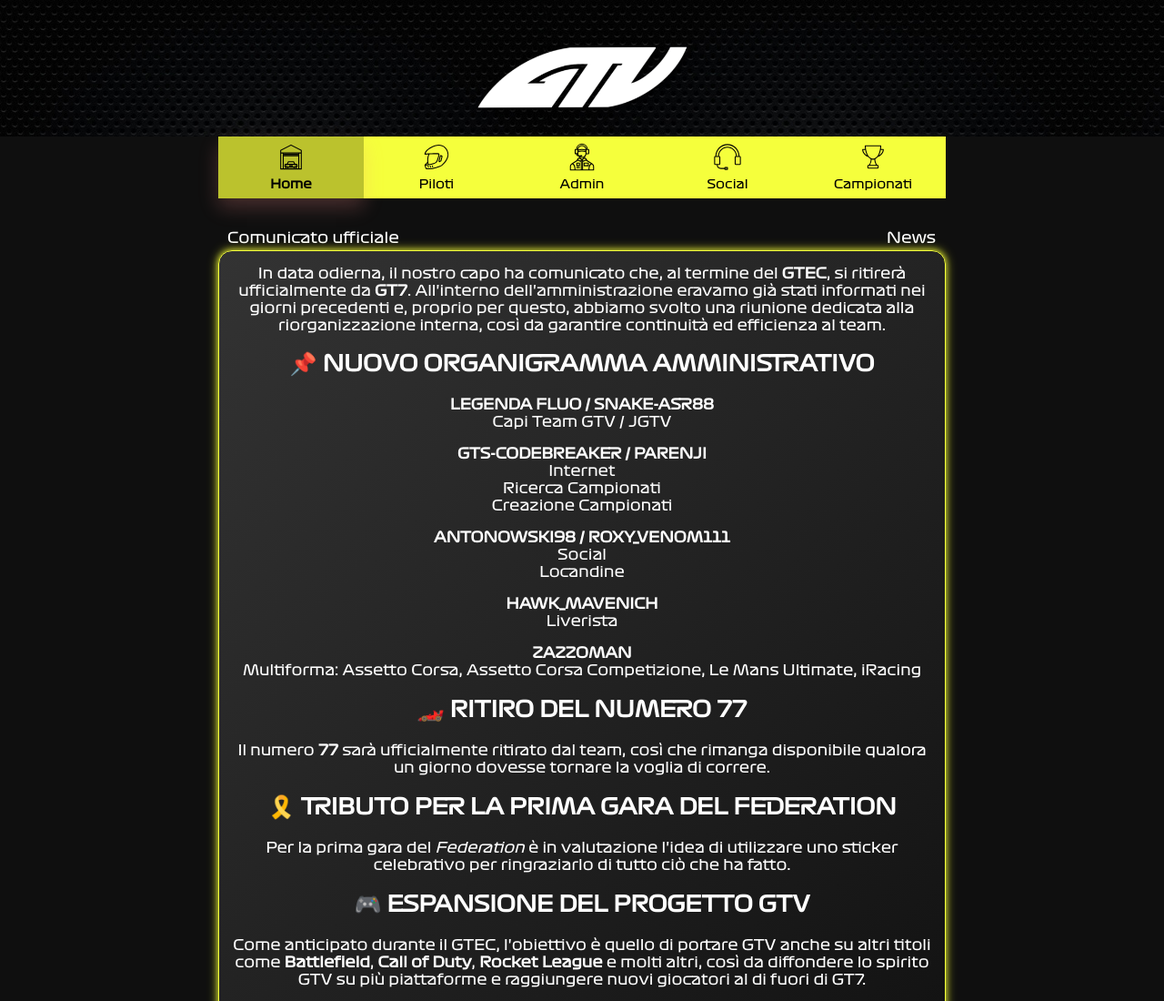
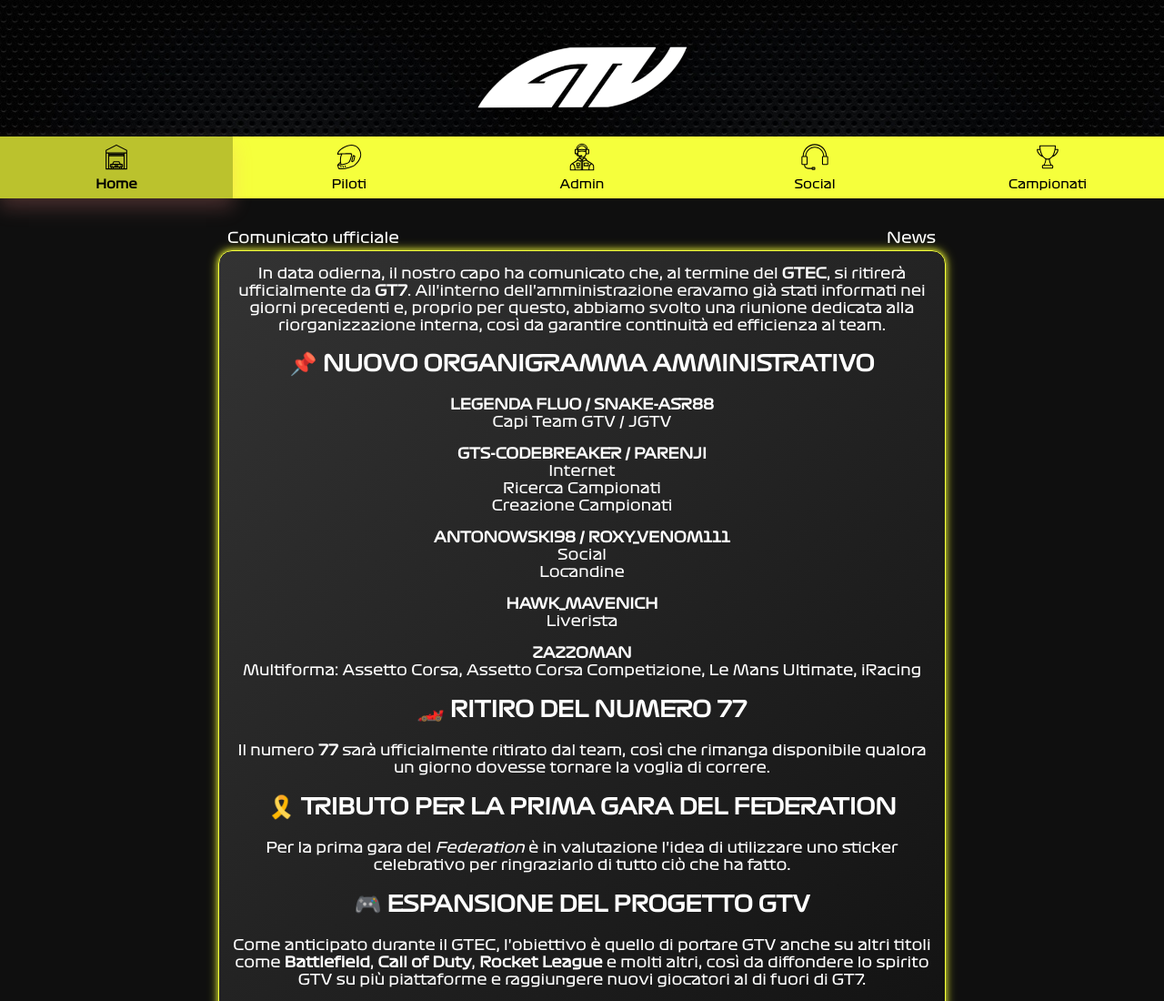
Before and after one commit to Parenji/AllTraction, a plain HTML site: page index.html in a window 1280 px wide. Shown: the top 1100 px of the page at 91% size. Drawn offline with nearby package versions, Linux system fonts and the light colour scheme; no server answers.

Commit message:
checked and blocked max width navbar scroll

```diff
--- a/styles.css
+++ b/styles.css
@@ -397,7 +397,7 @@ td.totalone {
   flex-wrap: wrap;
 }
 .navbar-scroll {
-  max-width: 800px;
+/*max-width: 800px;*/ /*questo bloccava l'allargamento dello schermo*/
   display: flex;
   list-style: none;
   width: 100%;
```
